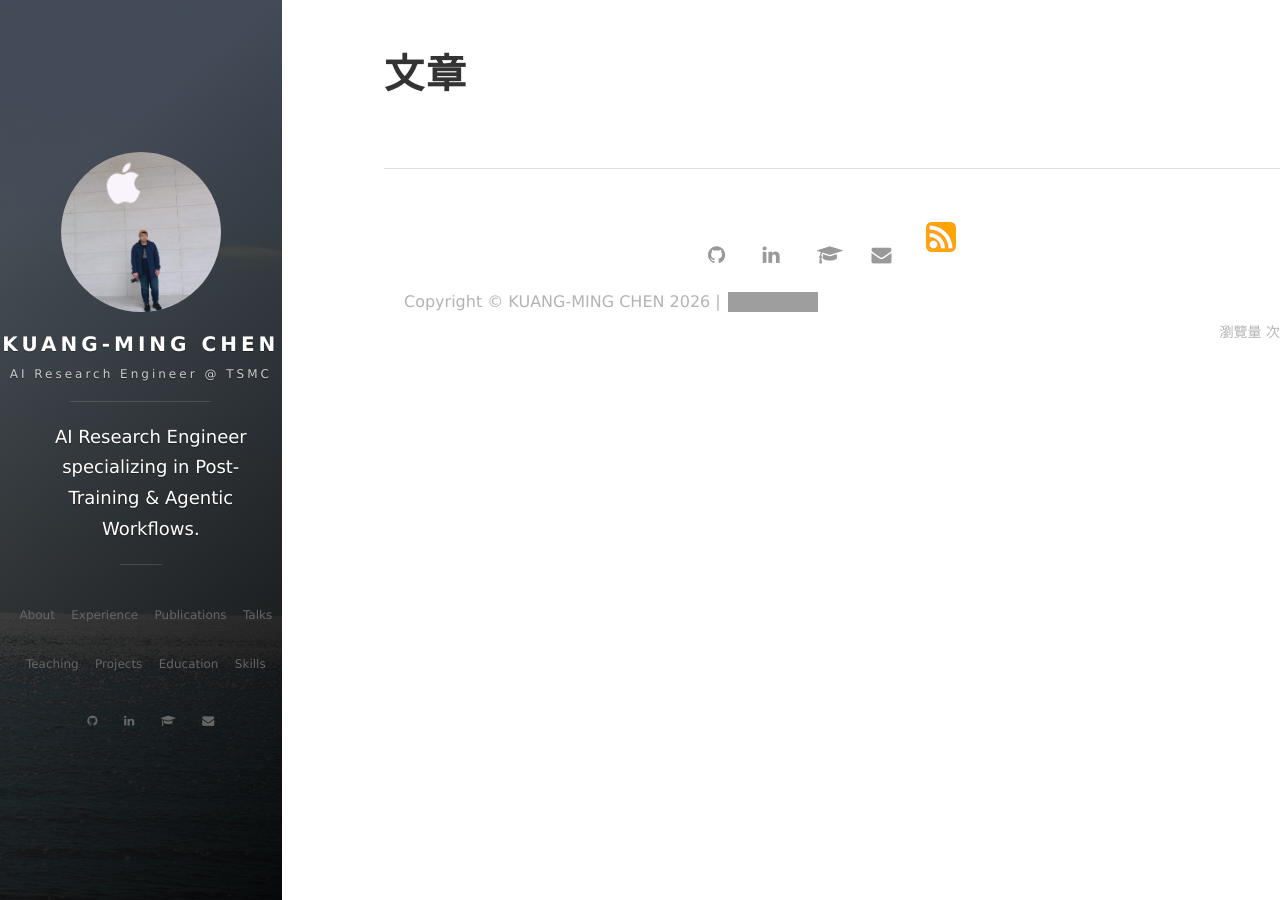
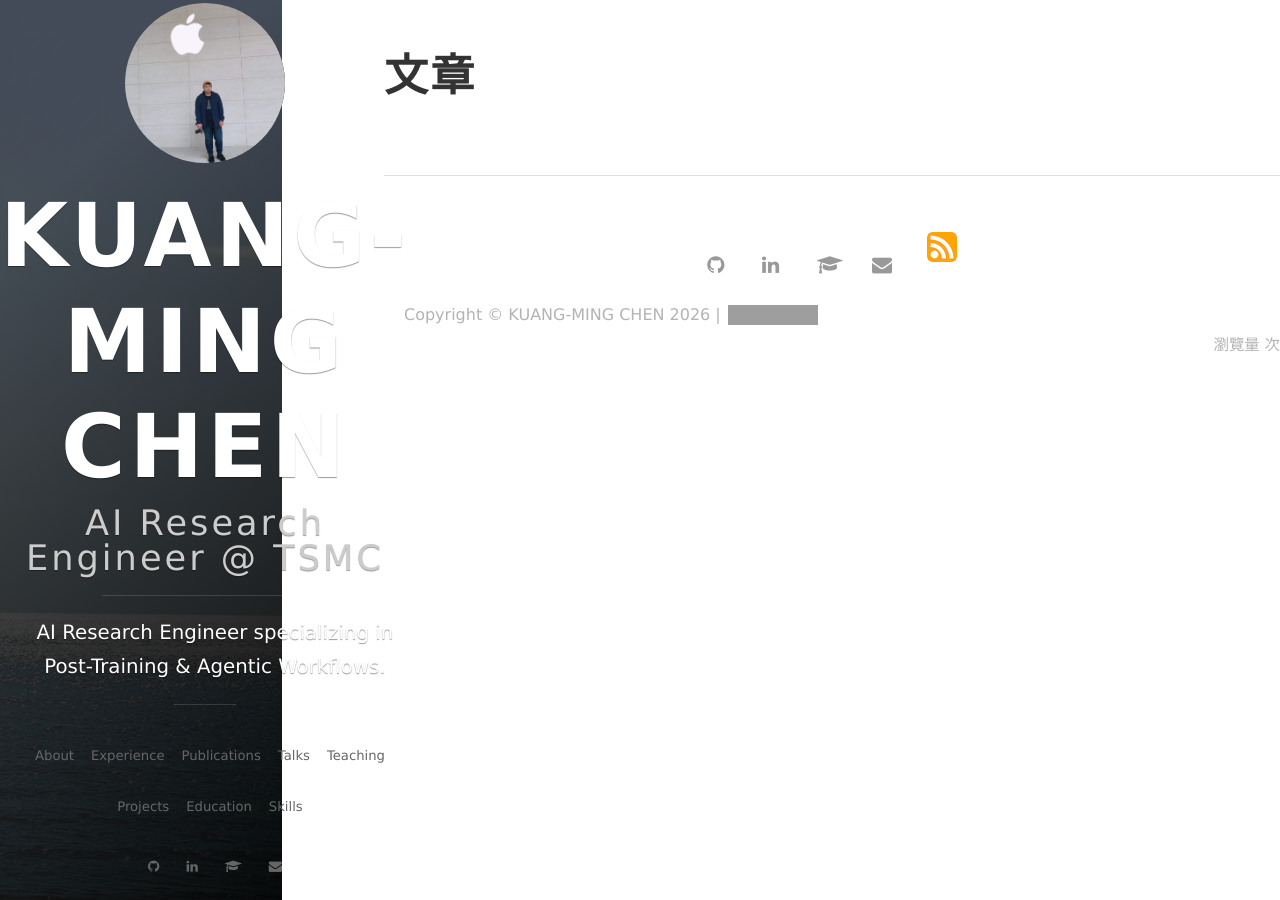
Before and after one commit to Gorden0413/Gorden0413.github.io, a Jekyll site: the page built from archive.html, in a window 1280 px wide. Built offline with Jekyll 4.4.1, drawn with Linux system fonts in a browser that asks for light colours; nearby versions of some CDN libraries; comment, search, counter and statistics services are not loaded; grey boxes are pictures that could not be loaded.

Commit message:
Add high-priority CSS overrides for larger font sizes

```diff
--- a/css/main.css
+++ b/css/main.css
@@ -1441,3 +1441,28 @@ nav a {
   transform: translateY(-3px);
 }
 /*导航按钮-end*/
+
+/* Force Larger Font Sizes */
+body {
+    font-size: 22px !important;
+}
+
+.panel-title {
+    font-size: 4em !important;
+}
+
+.panel-subtitle {
+    font-size: 1.6em !important;
+}
+
+.nav-menu-item a {
+    font-size: 1.6em !important;
+}
+
+.section-title {
+    font-size: 30px !important;
+}
+
+.experience-item h3, .project-item h3, .education-item h3 {
+    font-size: 24px !important;
+}
```
